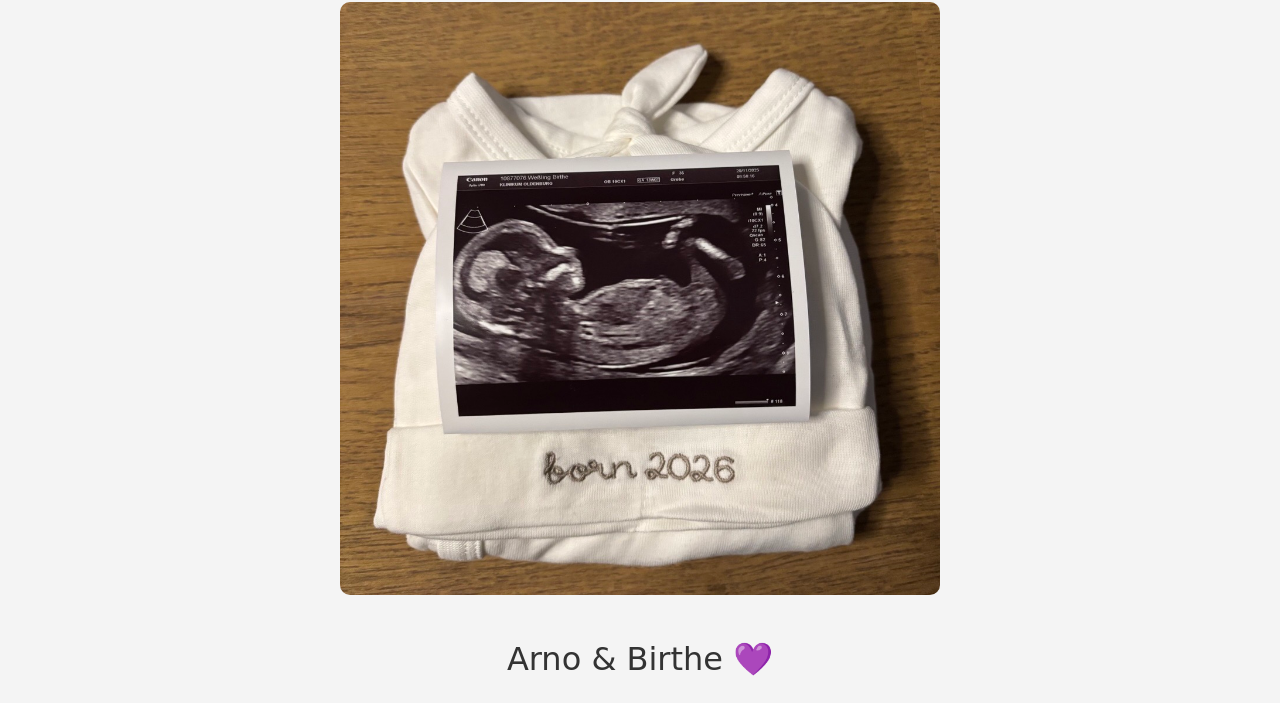
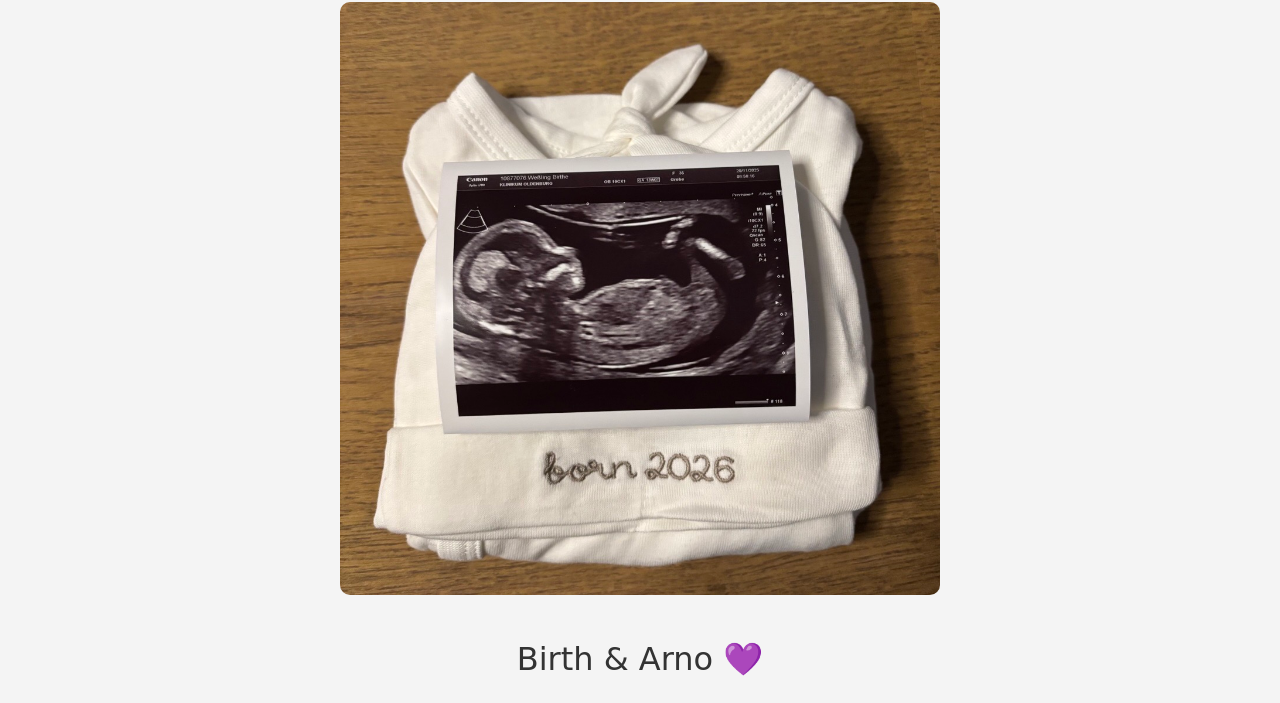
Before and after one commit to Bundovski/Bundovski.github.io, a plain HTML site: page index.html in a window 1280 px wide. Shown: the part 224-927 px from the top of the page. Drawn offline with nearby package versions, Linux system fonts and the light colour scheme; a web font is replaced by a local one.

Commit message:
Update name order

```diff
--- a/index.html
+++ b/index.html
@@ -31,7 +31,7 @@
         </div>
     </main>
     <div class="borel-font">
-        Arno & Birthe 💜
+        Birth & Arno 💜
     </div>
 
 
```
